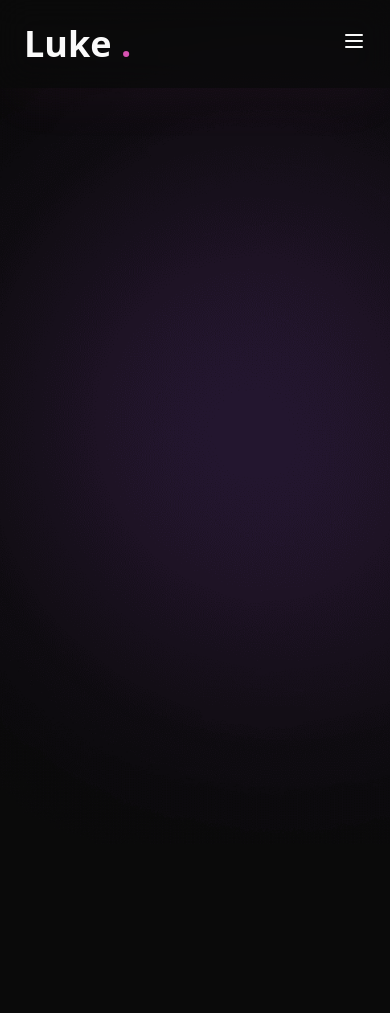
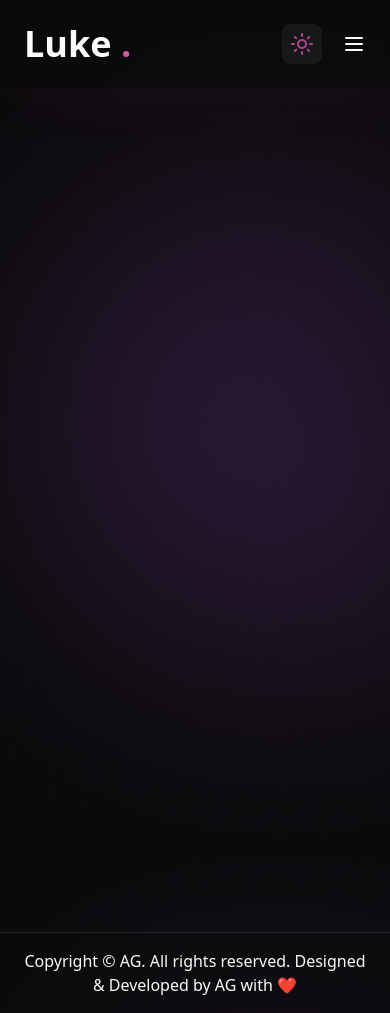
Before and after one commit to arkogain/portfolio-01, a Next.js app: page / in a window 390 px wide. Before the commit the page ends 844 px from the top, so only its background shows below. Built offline with nearby package versions, Linux system fonts and the light colour scheme.

Commit message:
mobile nav done & footer

```diff
--- a/package.json
+++ b/package.json
@@ -15,6 +15,7 @@
     "@radix-ui/react-menubar": "1.1.5",
     "class-variance-authority": "0.7.1",
     "clsx": "2.1.1",
+    "jotai": "^2.11.2",
     "lucide-react": "0.474.0",
     "next": "15.1.6",
     "next-themes": "0.4.4",
--- a/src/app/layout.tsx
+++ b/src/app/layout.tsx
@@ -1,6 +1,7 @@
 import Header from "@/components/Navs/Header";
 import "./globals.css";
 import ThemeProvider from "@/components/DarkThemeComs/ThemeProvider";
+import Footer from "@/components/Footer/Footer";
 
 // export const metadata: Metadata = {
 //   title: "Create Next App",
@@ -30,6 +31,9 @@ const RootLayout = ({ children }: RootLayoutPropsType) => {
 
           {/* main */}
           <main>{children}</main>
+
+          {/* Footer */}
+          <Footer />
         </ThemeProvider>
       </body>
     </html>
--- a/src/app/page.tsx
+++ b/src/app/page.tsx
@@ -1,5 +1,9 @@
 const page = () => {
-  return <></>;
+  return (
+    <>
+      <div className="h-dvh"></div>
+    </>
+  );
 };
 
 export default page;
--- /dev/null
+++ b/src/components/Footer/Footer.tsx
@@ -0,0 +1,14 @@
+const Footer = () => {
+  return (
+    <>
+      <footer className="border-t bg-background/50">
+        <div className="container mx-auto max-w-screen-lg px-6 py-4 text-center font-jetbrains backdrop-blur-lg">
+          Copyright © AG. All rights reserved. Designed & Developed by AG with
+          ❤️
+        </div>
+      </footer>
+    </>
+  );
+};
+
+export default Footer;
--- a/src/components/Navs/Header.tsx
+++ b/src/components/Navs/Header.tsx
@@ -24,7 +24,8 @@ const Header = () => {
 
           {/* Mobile Menu & Theme Switcher */}
 
-          <div className="lg:hidden">
+          <div className="flex items-center gap-5 lg:hidden">
+            <ThemeToggleBtn />
             <MobileMenu />
           </div>
         </div>
--- a/src/components/Navs/MobileMenu.tsx
+++ b/src/components/Navs/MobileMenu.tsx
@@ -1,49 +1,59 @@
+"use client";
+
+import { navItemsLinks } from "@/lib/information";
 import { Menu } from "lucide-react";
+import Link from "next/link";
+import { Accordion, AccordionItem } from "../ui/accordion";
 import {
   Sheet,
   SheetContent,
+  SheetDescription,
   SheetHeader,
   SheetTitle,
   SheetTrigger,
 } from "../ui/sheet";
-import { navItemsLinks } from "@/lib/information";
-import { Accordion, AccordionContent, AccordionItem } from "../ui/accordion";
-import Link from "next/link";
+import ThemeToggleBtn from "../DarkThemeComs/ThemeToggleBtn";
+import { useAtom } from "jotai";
+import { sheetToggleAtom } from "@/lib/atom";
 
 const MobileMenu = () => {
+  const [sheetStatus, setSheetStatus] = useAtom(sheetToggleAtom);
+
   return (
     <>
-      <Sheet>
-        <SheetTrigger>
+      <Sheet
+        open={sheetStatus}
+        onOpenChange={(open) => setSheetStatus(open)}
+      >
+        <SheetTrigger
+          onClick={() => setSheetStatus(true)}
+          className="grid place-items-center"
+        >
           <Menu />
         </SheetTrigger>
 
-        <SheetContent className="scrollbar-none flex flex-col gap-4 overflow-scroll overscroll-contain border-l-0 bg-background/70 px-4 backdrop-blur-lg">
+        <SheetContent className="scrollbar-none flex flex-col gap-4 overflow-scroll overscroll-contain border-l-0 bg-background px-4 backdrop-blur-lg">
           <SheetHeader>
-            <SheetTitle>Menu</SheetTitle>
+            <SheetTitle className="font-jetbrains text-3xl font-semibold">
+              Luke <span className="text-default-pink">.</span>
+            </SheetTitle>
           </SheetHeader>
+          <SheetDescription></SheetDescription>
 
-          <Accordion
-            type="single"
-            collapsible
-            className="flex flex-col gap-5"
-          >
           {navItemsLinks.map((item) => {
             return (
               <Link
                 key={item.id}
                 href={item.href}
+                onClick={() => setSheetStatus(false)}
+                className="flex flex-col items-center gap-3 font-jetbrains"
               >
-                  <AccordionItem
-                    className="rounded-lg px-5 py-3 font-jetbrains hover:no-underline dark:text-foreground"
-                    value={item.id}
-                  >
+                <div className="hover:border-b-2 hover:border-deep-blue hover:text-light-blue dark:text-foreground dark:hover:border-default-pink dark:hover:text-default-pink">
                   {item.name}
-                  </AccordionItem>
+                </div>
               </Link>
             );
           })}
-          </Accordion>
         </SheetContent>
       </Sheet>
     </>
--- /dev/null
+++ b/src/lib/atom.ts
@@ -0,0 +1,3 @@
+import { atom } from "jotai";
+
+export const sheetToggleAtom = atom<boolean>(false);
--- a/tailwind.config.ts
+++ b/tailwind.config.ts
@@ -12,82 +12,82 @@ export default {
   theme: {
     extend: {
       borderRadius: {
-  			lg: 'var(--radius)',
-  			md: 'calc(var(--radius) - 2px)',
-  			sm: 'calc(var(--radius) - 4px)'
+        lg: "var(--radius)",
+        md: "calc(var(--radius) - 2px)",
+        sm: "calc(var(--radius) - 4px)",
       },
       fontFamily: {
-  			jetbrains: [
-  				'var(--font-jetbrains-mono)'
-  			]
+        jetbrains: ["var(--font-jetbrains-mono)"],
       },
       colors: {
-  			'green-cyan': '#00ffb7',
-  			'default-pink': '#D653B1',
-  			background: 'hsl(var(--background))',
-  			foreground: 'hsl(var(--foreground))',
+        "green-cyan": "#00ffb7",
+        "default-pink": "#D653B1",
+        "light-blue": "#3343D2",
+        "deep-blue": "#0011AC",
+        background: "hsl(var(--background))",
+        foreground: "hsl(var(--foreground))",
         card: {
-  				DEFAULT: 'hsl(var(--card))',
-  				foreground: 'hsl(var(--card-foreground))'
+          DEFAULT: "hsl(var(--card))",
+          foreground: "hsl(var(--card-foreground))",
         },
         popover: {
-  				DEFAULT: 'hsl(var(--popover))',
-  				foreground: 'hsl(var(--popover-foreground))'
+          DEFAULT: "hsl(var(--popover))",
+          foreground: "hsl(var(--popover-foreground))",
         },
         primary: {
-  				DEFAULT: 'hsl(var(--primary))',
-  				foreground: 'hsl(var(--primary-foreground))'
+          DEFAULT: "hsl(var(--primary))",
+          foreground: "hsl(var(--primary-foreground))",
         },
         secondary: {
-  				DEFAULT: 'hsl(var(--secondary))',
-  				foreground: 'hsl(var(--secondary-foreground))'
+          DEFAULT: "hsl(var(--secondary))",
+          foreground: "hsl(var(--secondary-foreground))",
         },
         muted: {
-  				DEFAULT: 'hsl(var(--muted))',
-  				foreground: 'hsl(var(--muted-foreground))'
+          DEFAULT: "hsl(var(--muted))",
+          foreground: "hsl(var(--muted-foreground))",
         },
         accent: {
-  				DEFAULT: 'hsl(var(--accent))',
-  				foreground: 'hsl(var(--accent-foreground))'
+          DEFAULT: "hsl(var(--accent))",
+          foreground: "hsl(var(--accent-foreground))",
         },
         destructive: {
-  				DEFAULT: 'hsl(var(--destructive))',
-  				foreground: 'hsl(var(--destructive-foreground))'
+          DEFAULT: "hsl(var(--destructive))",
+          foreground: "hsl(var(--destructive-foreground))",
         },
-  			border: 'hsl(var(--border))',
-  			input: 'hsl(var(--input))',
-  			ring: 'hsl(var(--ring))',
+        border: "hsl(var(--border))",
+        input: "hsl(var(--input))",
+        ring: "hsl(var(--ring))",
         chart: {
-  				'1': 'hsl(var(--chart-1))',
-  				'2': 'hsl(var(--chart-2))',
-  				'3': 'hsl(var(--chart-3))',
-  				'4': 'hsl(var(--chart-4))',
-  				'5': 'hsl(var(--chart-5))'
-  			}
+          "1": "hsl(var(--chart-1))",
+          "2": "hsl(var(--chart-2))",
+          "3": "hsl(var(--chart-3))",
+          "4": "hsl(var(--chart-4))",
+          "5": "hsl(var(--chart-5))",
+        },
       },
       keyframes: {
-  			'accordion-down': {
+        "accordion-down": {
           from: {
-  					height: '0'
+            height: "0",
           },
           to: {
-  					height: 'var(--radix-accordion-content-height)'
-  				}
+            height: "var(--radix-accordion-content-height)",
           },
-  			'accordion-up': {
+        },
+        "accordion-up": {
           from: {
-  					height: 'var(--radix-accordion-content-height)'
+            height: "var(--radix-accordion-content-height)",
           },
           to: {
-  					height: '0'
-  				}
-  			}
+            height: "0",
+          },
+        },
       },
       animation: {
-  			'accordion-down': 'accordion-down 0.2s ease-out',
-  			'accordion-up': 'accordion-up 0.2s ease-out'
-  		}
-  	}
+        "accordion-down": "accordion-down 0.2s ease-out",
+        "accordion-up": "accordion-up 0.2s ease-out",
+      },
+    },
   },
   plugins: [require("tailwindcss-animate")],
 } satisfies Config;
```
Also changed, not shown: public/profile-picture.png (added), 1 other file (tests, documents, lock files or other folders). Lines whose indentation alone changed are shown as unchanged.
